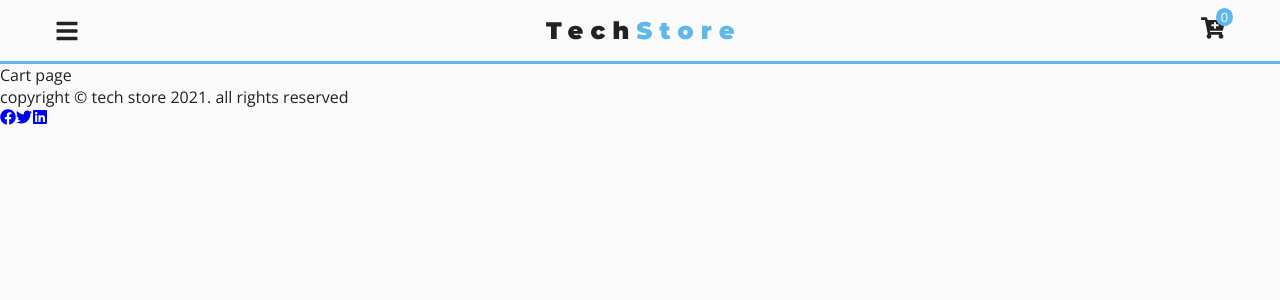
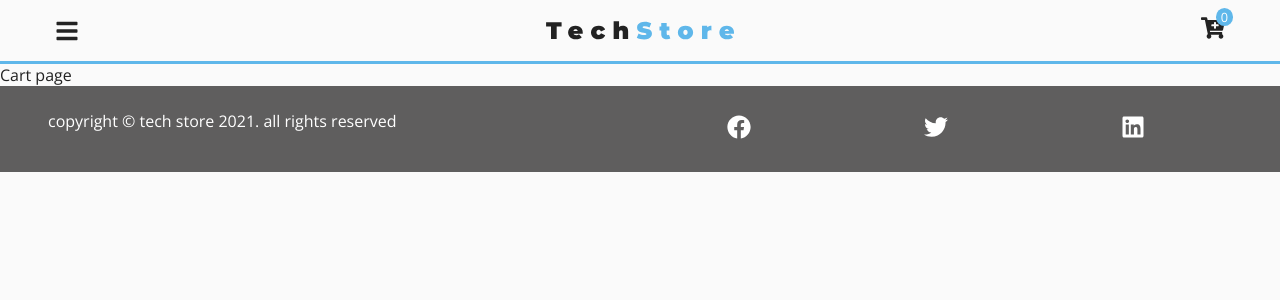
Before and after one commit to amirhosseinNouri/tech-store, a React (Create React App) app: page /cart in a window 1280 px wide. Shown: the top 300 px of the page. Built offline with nearby package versions, Linux system fonts and the light colour scheme.

Commit message:
Footer component styled

```diff
--- a/src/components/Footer.js
+++ b/src/components/Footer.js
@@ -1,24 +1,60 @@
-import React from 'react'
-import styled from 'styled-components'
-import {useSelector} from 'react-redux'
+import React from "react";
+import styled from "styled-components";
+import { useSelector } from "react-redux";
 
 export default function Footer() {
-    const {socialData} = useSelector(state => state.homePage)
+  const { socialData } = useSelector((state) => state.homePage);
   return (
     <Wrapper>
       <div className="footer__title">
         <p className="text-capitalize">
-                    copyright &copy; tech store {new Date().getFullYear()}. all rights reserved
+          copyright &copy; tech store {new Date().getFullYear()}. all rights
+          reserved
         </p>
       </div>
       <div className="footer__icons">
-                {socialData.map((item) =>{
-                    return <a key={item.id} href={item.url}>{item.icon}</a>
+        {socialData.map((item) => {
+          return (
+            <a key={item.id} href={item.url}>
+              {item.icon}
+            </a>
+          );
         })}
       </div>
     </Wrapper>
-    )
+  );
 }
 const Wrapper = styled.footer`
+  margin: 0 auto;
+  padding: 1.5rem 2rem;
+  text-align: center;
+  display: grid;
+  row-gap: 0.8rem;
+  background-color: var(--darkGrey);
+  color: var(--mainWhite);
+  .icon {
+    font-size: 1.5rem;
+    color: var(--mainWhite);
+    transition: var(--mainTransition);
+    cursor: pointer;
+    &:hover {
+      color: var(--primaryColor);
+    }
+  }
+  .footer__title {
+    margin-bottom: 1rem;
+  }
 
-`
+  .footer__icons {
+    display: flex;
+    justify-content: space-around;
+  }
+
+  @media (min-width: 768px) {
+    text-align: left;
+    padding: 1.5rem 3rem;
+    grid-template-columns: 1fr 1fr;
+    /* justify-content : center; */
+    align-items: center;
+  }
+`;
```
Also changed, not shown: 1 other file (tests, documents, lock files or other folders). Lines whose indentation alone changed are shown as unchanged.
